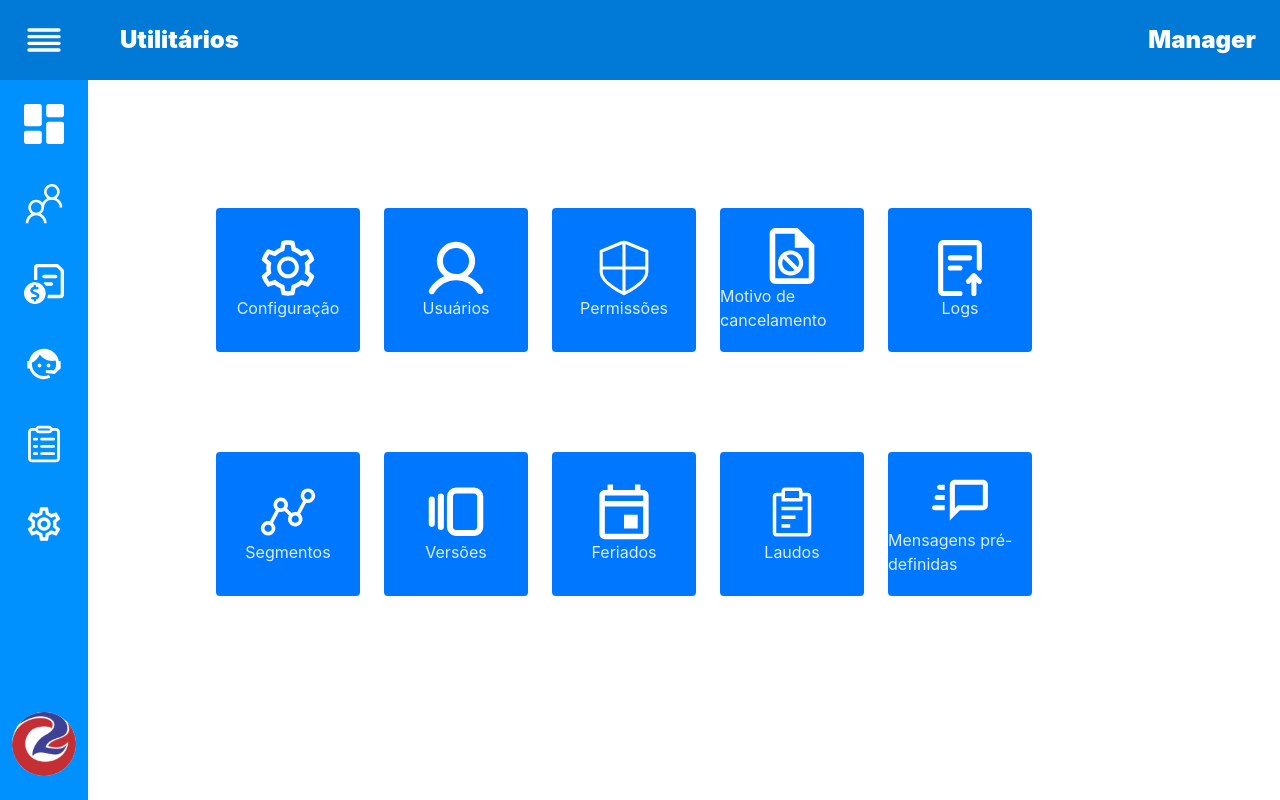
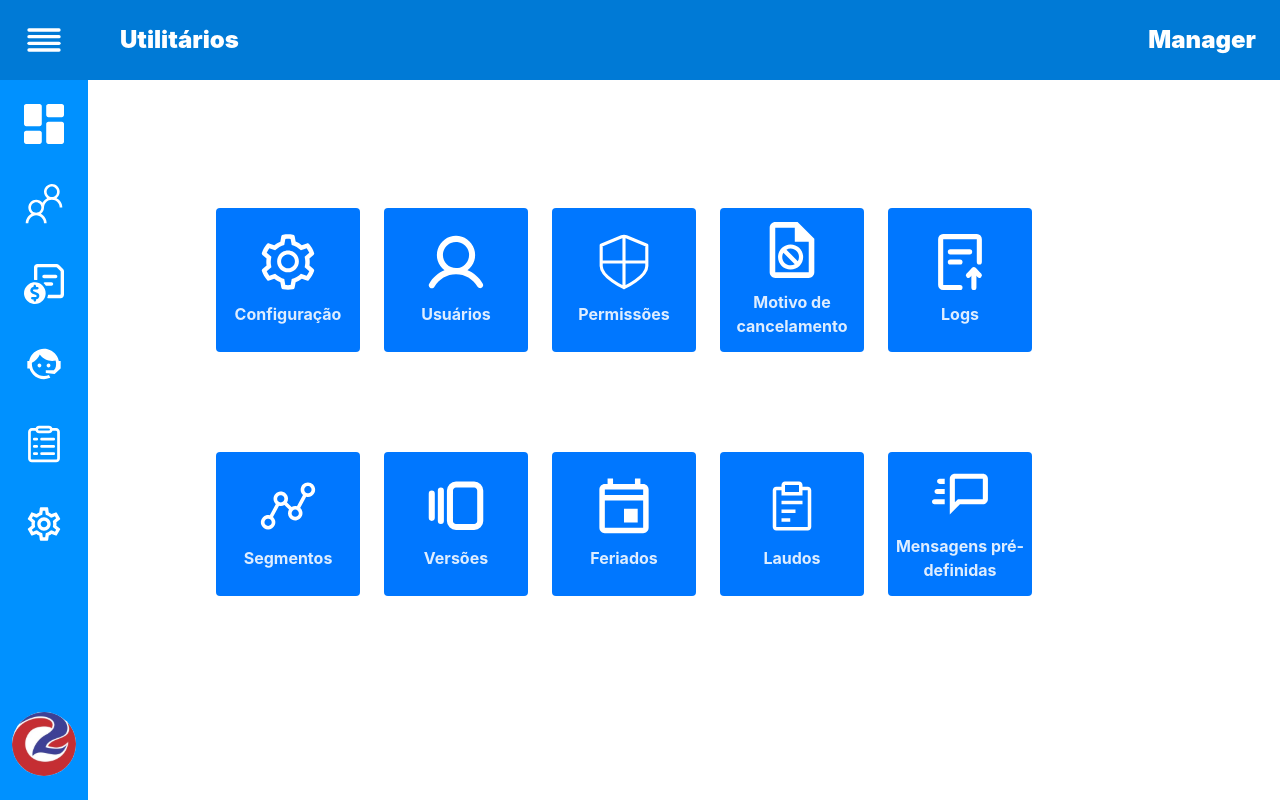
Before and after one commit to leo3210k/User_Page, a Vue app: page / in a window 1280 px wide. Built offline with nearby package versions, Linux system fonts and the light colour scheme.

Commit message:
style: add bold and text center on icons labels

```diff
--- a/src/components/template/Home.vue
+++ b/src/components/template/Home.vue
@@ -2,9 +2,9 @@
   <PageModel>
     <div class="flex flex-wrap gap-6 m-32">
       <div v-for="(image, index) in images" :key="index"
-      class="w-36 h-36 flex flex-col justify-center items-center bg-azure-radiance-darker rounded">
+      class="w-36 h-36 flex flex-col gap-3 justify-center items-center bg-azure-radiance-darker rounded">
         <img :src="image.src" :alt="image.src" class="w-14 h-14">
-        <span>{{ image.label }}</span>
+        <span class="text-base font-bold text-center">{{ image.label }}</span>
       </div>
     </div>
   </PageModel>
```
